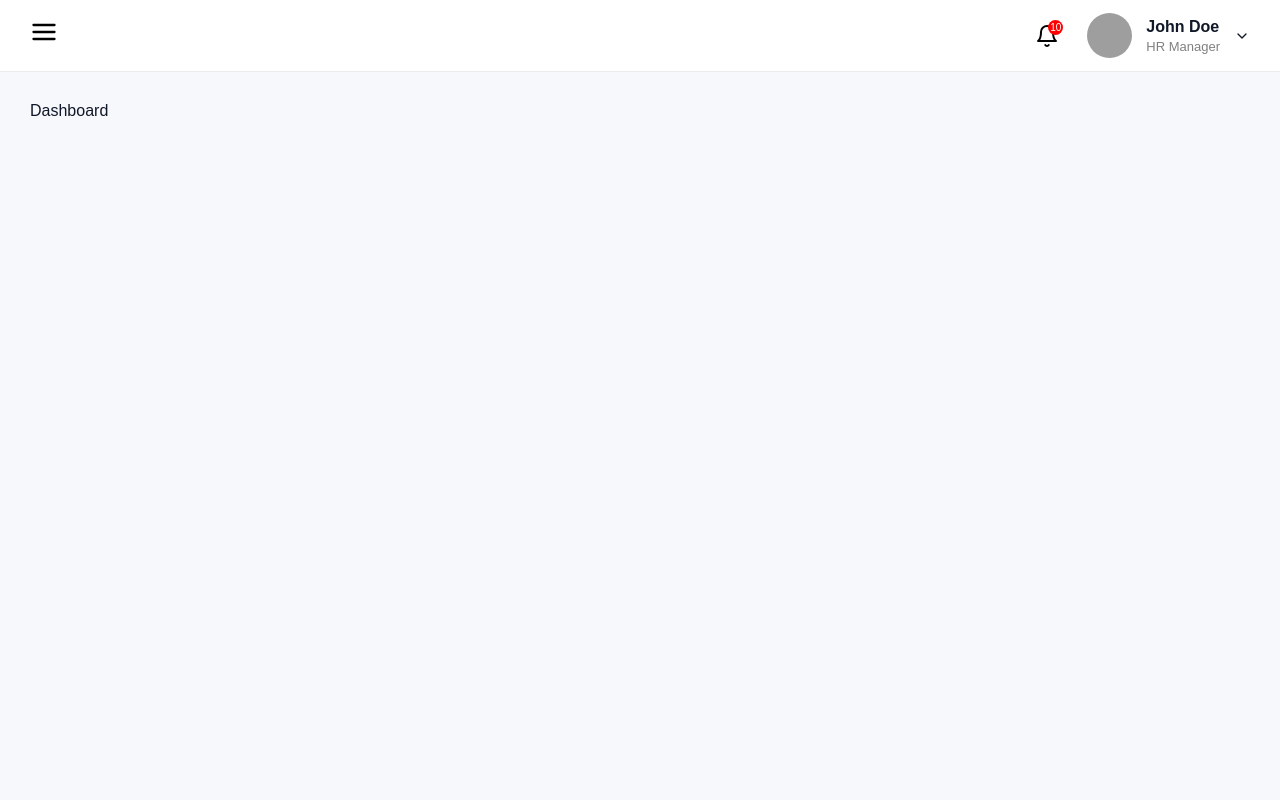
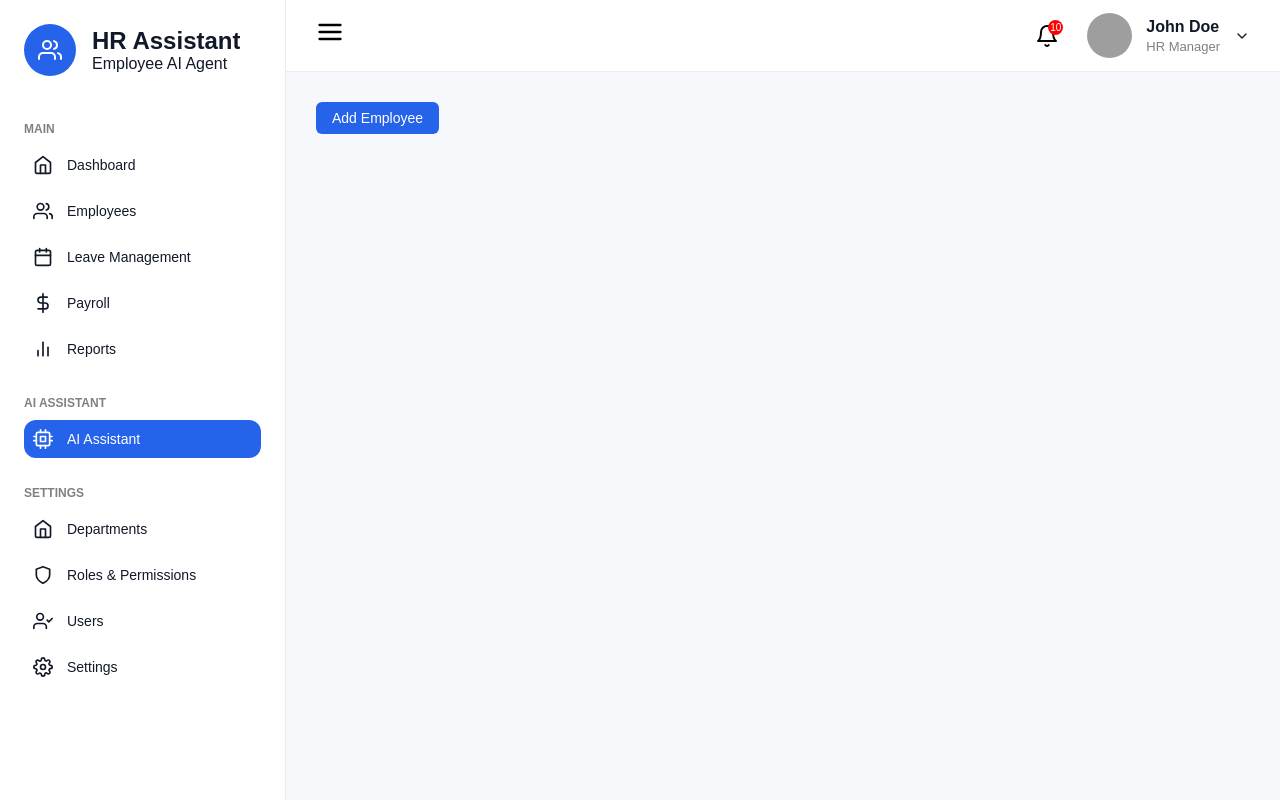
Before and after one commit to mantubhavi/hr-assistant, a React (Vite) app: page / in a window 1280 px wide. Built offline with nearby package versions, Linux system fonts and the light colour scheme; grey boxes are pictures that could not be loaded.

Commit message:
created side bar with collapse and expand feature

```diff
--- a/src/layout/Layout.jsx
+++ b/src/layout/Layout.jsx
@@ -1,12 +1,25 @@
+import { useState } from "react";
 import TopNavbar from "./topbar/TopNavbar";
 import styles from "./layout.module.css";
+import Sidebar from "./sidebar/Sidebar";
+import EmployeeList from "../pages/employee/EmployeeList";
 
 const Layout = () => {
+  const [isCollapsed, setIsCollapsed] = useState(false);
+
+  const toggleSidebar = () => {
+    setIsCollapsed((prev) => !prev);
+  };
+
   return (
     <main className={styles.layout}>
+      <Sidebar isCollapsed={isCollapsed} />
       <section className={styles.content}>
-        <TopNavbar />
-        <main className={styles.body}>Dashboard</main>
+        <TopNavbar toggleSidebar={toggleSidebar} />
+
+        <main className={styles.body}>
+          <EmployeeList />
+        </main>
       </section>
     </main>
   );
--- /dev/null
+++ b/src/layout/sidebar/Sidebar.jsx
@@ -0,0 +1,118 @@
+import {
+  FiBarChart2,
+  FiCalendar,
+  FiCpu,
+  FiDollarSign,
+  FiHome,
+  FiSettings,
+  FiShield,
+  FiUserCheck,
+  FiUsers,
+} from "react-icons/fi";
+import styles from "./Sidebar.module.css";
+
+const mainMenu = [
+  {
+    title: "Dashboard",
+    icon: FiHome,
+  },
+  {
+    title: "Employees",
+    icon: FiUsers,
+  },
+  {
+    title: "Leave Management",
+    icon: FiCalendar,
+  },
+  {
+    title: "Payroll",
+    icon: FiDollarSign,
+  },
+  {
+    title: "Reports",
+    icon: FiBarChart2,
+  },
+];
+
+const settings = [
+  { title: "Departments", icon: FiHome },
+  {
+    title: "Roles & Permissions",
+    icon: FiShield,
+  },
+  { title: "Users", icon: FiUserCheck },
+  { title: "Settings", icon: FiSettings },
+];
+
+const Sidebar = ({ isCollapsed }) => {
+  return (
+    <aside
+      className={`${styles.sidebar} ${isCollapsed ? styles.collapsed : ""}`}
+    >
+      <header className={styles.logo}>
+        <span className={styles.logoIcon}>
+          <FiUsers />
+        </span>
+
+        <article
+          className={`${styles.logoText} ${isCollapsed ? styles.hidden : ""}`}
+        >
+          <h2>HR Assistant</h2>
+          <p>Employee AI Agent</p>
+        </article>
+      </header>
+
+      <nav>
+        <p className={!isCollapsed ? styles.heading : styles.hidden}>MAIN</p>
+        <ul className={styles.menu}>
+          {mainMenu.map(({ title, icon: Icon }) => (
+            <li key={title}>
+              <a href="/" className={styles.menuItem} title={title}>
+                <Icon />
+                <span className={isCollapsed ? styles.hidden : ""}>
+                  {title}
+                </span>
+              </a>
+            </li>
+          ))}
+        </ul>
+
+        <p className={!isCollapsed ? styles.heading : styles.hidden}>
+          AI ASSISTANT
+        </p>
+        <ul className={styles.menu}>
+          <li>
+            <a
+              href="/"
+              className={`${styles.menuItem} ${styles.active}`}
+              title="AI Assistant"
+            >
+              <FiCpu />
+              <span className={isCollapsed ? styles.hidden : ""}>
+                AI Assistant
+              </span>
+            </a>
+          </li>
+        </ul>
+
+        <p className={!isCollapsed ? styles.heading : styles.hidden}>
+          SETTINGS
+        </p>
+        <ul className={styles.menu}>
+          {settings.map((item) => (
+            <li key={item.title}>
+              <a href="/" className={styles.menuItem} title={item.title}>
+                {<item.icon />}
+                <span className={isCollapsed ? styles.hidden : ""}>
+                  {item.title}
+                </span>
+              </a>
+            </li>
+          ))}
+        </ul>
+      </nav>
+    </aside>
+  );
+};
+
+export default Sidebar;
--- /dev/null
+++ b/src/layout/sidebar/sidebar.module.css
@@ -0,0 +1,204 @@
+.sidebar {
+  width: 286px;
+  height: 100vh;
+  background: #fff;
+  border-right: 1px solid #ececec;
+  display: flex;
+  flex-direction: column;
+  padding: 24px;
+  overflow: auto;
+  transition: width 0.3s ease;
+}
+
+/* Logo */
+.logo {
+  display: flex;
+  align-items: center;
+  gap: 16px;
+  margin-bottom: 18px;
+}
+
+.logoIcon {
+  width: 52px;
+  height: 52px;
+  border-radius: 50%;
+  background: #2563eb;
+  color: white;
+  display: grid;
+  place-items: center;
+  font-size: 24px;
+  flex-shrink: 0;
+}
+
+.logoText {
+  overflow: hidden;
+  white-space: nowrap;
+  transition: opacity 0.2s ease, max-width 0.3s ease;
+  max-width: 200px;
+}
+
+/* Navigation */
+nav {
+  flex: 1;
+}
+
+.heading {
+  margin: 28px 0 10px;
+  color: gray;
+  font-size: 12px;
+  font-weight: 700;
+}
+
+.menu {
+  list-style: none;
+  margin: 0;
+  padding: 0;
+}
+
+.menu li {
+  margin-bottom: 8px;
+}
+
+.menuItem {
+  display: flex;
+  align-items: center;
+  gap: 14px;
+  /* padding: 12px; */
+  padding: var(--space-sm);
+  border-radius: 12px;
+  font-size: var(--font-sm);
+  text-decoration: none;
+  color: var(--text-primary);
+  border: 1px solid transparent;
+  transition: background-color 0.2s ease,
+              color 0.2s ease;
+}
+
+.menuItem span {
+  white-space: nowrap;
+  overflow: hidden;
+  text-overflow: ellipsis;
+  display: block;
+}
+
+.menuItem svg {
+  min-width: 20px;
+  min-height: 20px;
+}
+
+.menuItem:hover {
+  background: #edf4ff;
+}
+
+.active {
+  background: #2563eb;
+  color: white;
+}
+
+.active:hover {
+  background: #1d4ed8;
+  color: white;
+}
+
+/* Footer Card */
+.card {
+  min-height: 90px;
+  border-top: 1px solid #ececec;
+  /* border-radius: 16px; */
+  display: flex;
+  align-items: center;
+  gap: 10px;
+  background: #f7f8fc;
+  transition: all 0.3s ease;
+
+  /* border: 1px solid #ececec;
+  border-radius: 16px;
+  padding: 18px;
+  display: flex;
+  align-items: center;
+  gap: 10px;
+  background: #f7f8fc;
+  margin-top: 24px;
+  transition: padding 0.3s ease; */
+}
+
+.cardText {
+  flex: 1;
+  margin: 0;
+  line-height: 1.4;
+  opacity: 1;
+  transform: translateX(0);
+  transition: opacity 0.2s ease, transform 0.2s ease;
+  /* flex: 1;
+  white-space: normal;
+  overflow-wrap: break-word;
+  line-height: 1.4;
+  opacity: 1;
+  transition: opacity 0.2s ease; */
+}
+
+.robot {
+  font-size: 40px;
+  color: #2563eb;
+  flex-shrink: 0;
+  transition: font-size 0.2s ease;
+  /* font-size: 40px;
+  color: #2563eb;
+  flex-shrink: 0; */
+}
+
+/* Collapsed state */
+.collapsed {
+  width: 80px;
+  padding: 16px 10px;
+}
+
+.collapsed .logo {
+  margin-bottom: 18px;
+}
+
+.collapsed .heading {
+  display: none;
+}
+
+.collapsed .menuItem {
+  justify-content: center;
+  gap: 0;
+  padding: 12px 0;
+}
+
+.collapsed .card {
+  /* width: 100%;
+  height: 64px;
+  padding: 0;
+  justify-content: center;
+  align-items: center;
+  gap: 0; */
+  min-height: 64px;
+  padding: 0;
+  justify-content: center;
+  gap: 0;
+}
+
+.collapsed .cardText {
+  /* opacity: 0;
+  width: 0;
+  overflow: hidden;
+  margin: 0; */
+  opacity: 0;
+  transform: translateX(-10px);
+  width: 0;
+}
+
+.collapsed .robot {
+  font-size: 32px;
+}
+
+/* Hidden state */
+
+.hidden {
+  opacity: 0;
+  max-width: 0;
+  overflow: hidden;
+  pointer-events: none;
+}
--- a/src/layout/topbar/TopNavbar.jsx
+++ b/src/layout/topbar/TopNavbar.jsx
@@ -1,10 +1,10 @@
 import { FiBell, FiChevronDown, FiMenu } from "react-icons/fi";
 import styles from "./topNavbar.module.css";
 
-const TopNavbar = () => {
+const TopNavbar = ({ toggleSidebar }) => {
   return (
     <header className={styles.topbar}>
-      <button className={styles.menuButton}>
+      <button className={styles.menuButton} onClick={toggleSidebar}>
         <FiMenu />
       </button>
 
```
